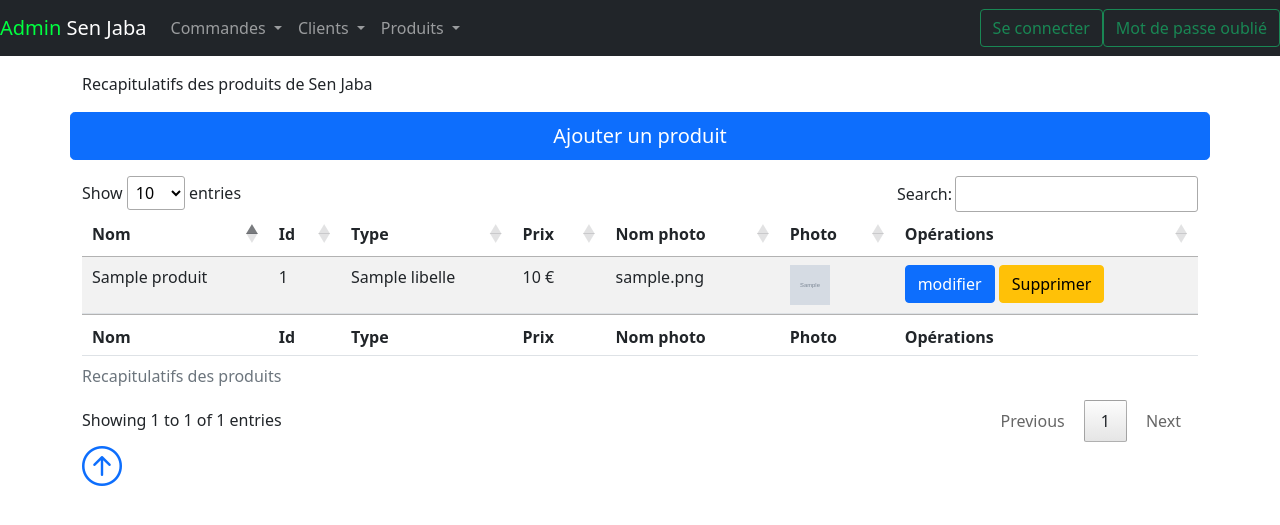
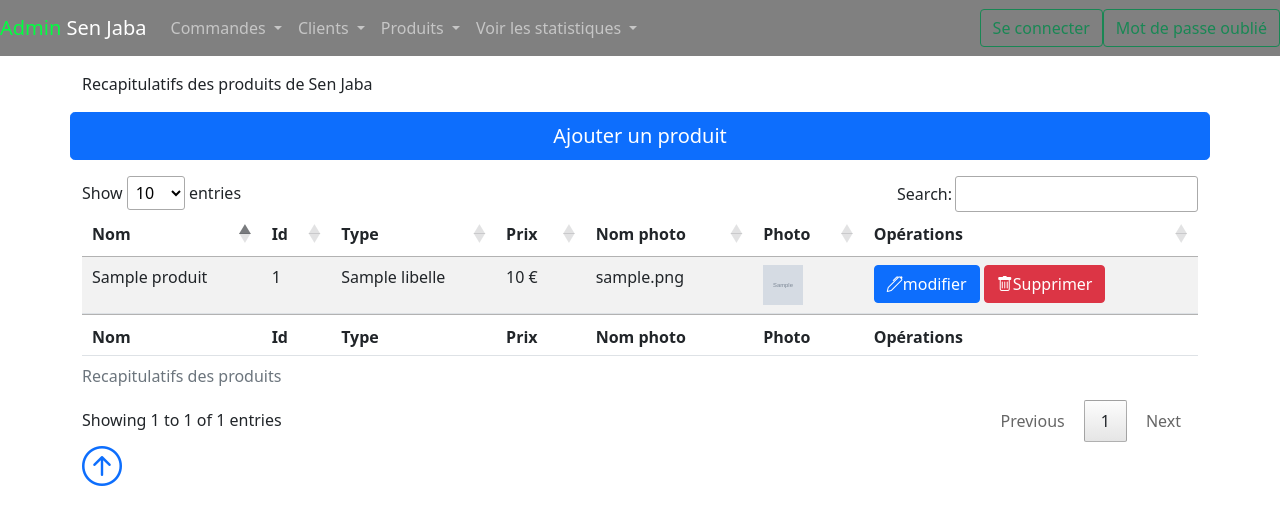
Before and after one commit to aronaNg/individual-tutored-project, a Symfony app: template templates/admin/produit/showProduits.html.twig in a window 1280 px wide. Shown: the top 525 px of the page. Run offline with Twig, Linux system fonts and the light colour scheme; the template is opened without the code that fills it: most values are stand-ins (such as "Sample title", 1, 10 or a date in 2020); grey boxes marked "Sample" are stand-in pictures; some libraries are stand-ins or nearby versions.

Commit message:
modification du design et datatable Jquery

```diff
--- a/templates/admin/_nav.html.twig
+++ b/templates/admin/_nav.html.twig
@@ -1,5 +1,5 @@
 {#https://getbootstrap.com/docs/5.0/components/navbar/#}
-<nav class="navbar navbar-expand-lg navbar-dark bg-dark">
+<nav class="navbar navbar-expand-lg navbar-dark" style="background-color: gray">
     <a class="navbar-brand" href="#"><span style="color:#00ff40;">Admin </span> Sen Jaba</a>
     <button class="navbar-toggler" type="button" data-toggle="collapse" data-target="#navbarSupportedContent" aria-controls="navbarSupportedContent" aria-expanded="false" aria-label="Toggle navigation">
         <span class="navbar-toggler-icon"></span>
@@ -34,6 +34,15 @@
                     <a class="dropdown-item" href="{{ path('admin_type_produit_index') }}"> Gestion des types de produit </a>
                 </div>
             </li>
+
+            <li class="nav-item dropdown">
+                <a class="nav-link dropdown-toggle" id="DropdownStat" role="button" data-toggle="dropdown" aria-haspopup="true" aria-expanded="false">
+                    Voir les statistiques
+                </a>
+                <div class="dropdown-menu" aria-labelledby="DropdownStat">
+                    <a class="dropdown-item" href="#">Voir les statistiques</a>
+                </div>
+            </li>
         </ul>
 
         <ul class="nav navbar-nav ms-auto">
@@ -44,7 +53,7 @@
                     {% if is_granted('ROLE_ADMIN') %} (role : Admin )
                     {% elseif is_granted('ROLE_CLIENT') %} (role : Client ) {% endif %}
             </span>
-                <a class="btn btn-outline-success" type="button" href="{{path('app_logout') }}">
+                <a class="btn btn-success" type="button" href="{{path('app_logout') }}">
                     Se déconnecter
                 </a>
             {% else %}
--- a/templates/admin/produit/showProduits.html.twig
+++ b/templates/admin/produit/showProduits.html.twig
@@ -23,12 +23,12 @@
                                 <img style="width:40px;height:40px" src="{{asset('images/')}}{{produit.photo}}" alt="image du produit" >
                             </td>
                             <td>
-                                <a href="{{ path('admin_produit_edit', {id: produit.id}) }}" class="btn btn-primary">modifier</a>
+                                <a href="{{ path('admin_produit_edit', {id: produit.id}) }}" class="btn btn-primary bi bi-pen">modifier</a>
                                 <form action="{{ path('admin_produit_delete',{id: produit.id}) }}" method="POST" style="display:inline">
                                     <input type="hidden" name="token" value="{{ csrf_token('produit_delete') }}">
                                     <input type="hidden" name="id" value="{{ produit.id }}">
                                     <input type="hidden" name="_method" value="DELETE">
-                                    <button type="submit" class="btn btn-warning" onclick="return(confirm('Etes-vous sûr de vouloir supprimer le produit {{ produit.nom }}?'));">Supprimer</button>
+                                    <button type="submit" class="btn btn-danger bi bi-trash" onclick="return(confirm('Etes-vous sûr de vouloir supprimer le produit {{ produit.nom }}?'));">Supprimer</button>
                                 </form>
                             </td>
                         </tr>
```
Also changed, not shown: templates/client/_nav_client.html.twig (+11 -2 lines), templates/client/boutique/panier_produit.html.twig (+0 -62 lines).
